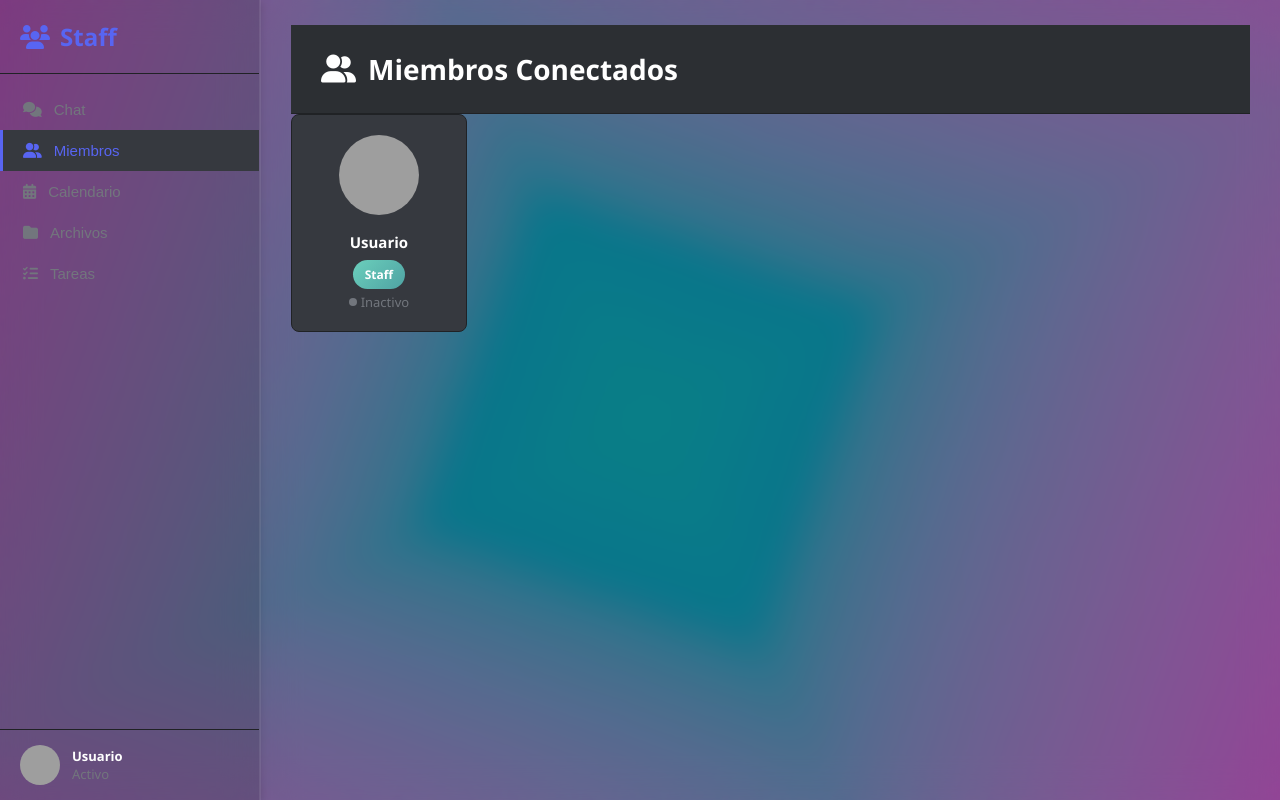
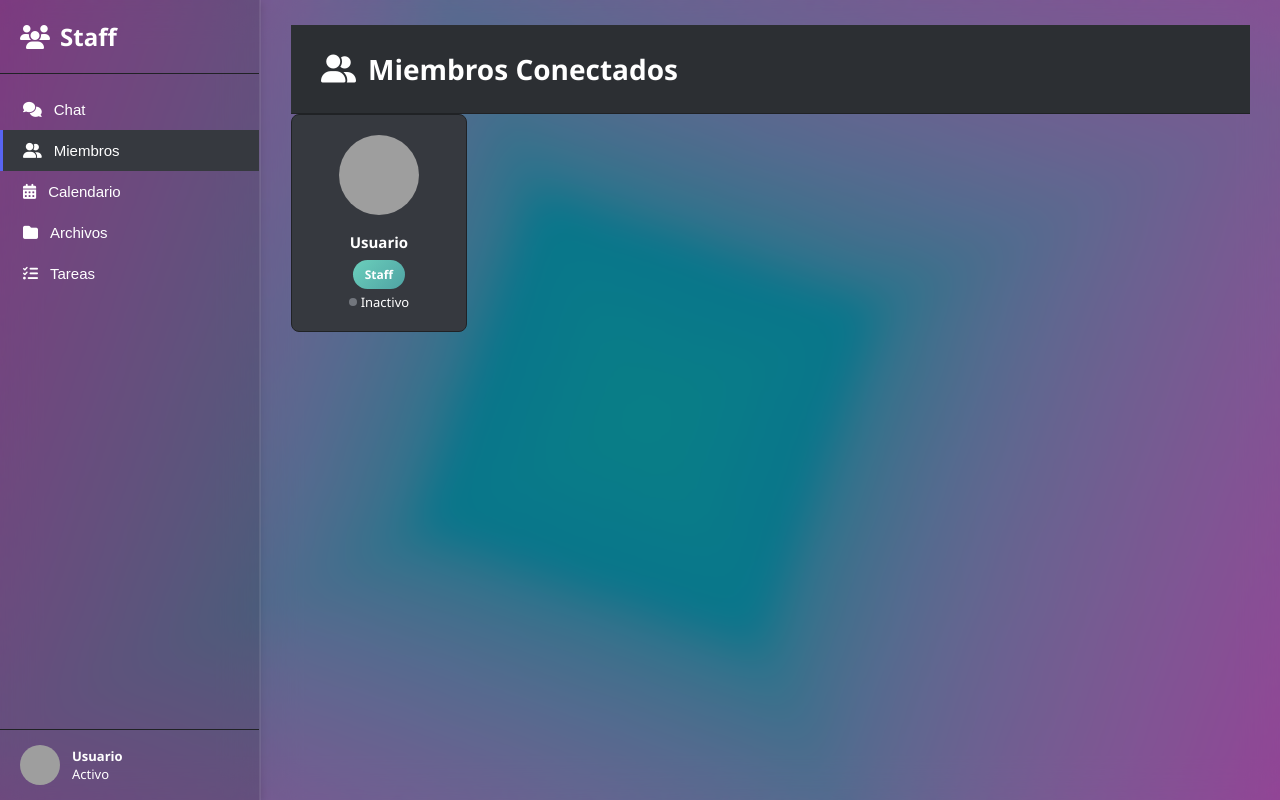
Before and after one commit to Agusrtn/staffapp, a website: page public/dashboard.html in a window 1280 px wide. Both pictures are taken after a click on the button "Miembros". Drawn offline with nearby package versions, Linux system fonts and the light colour scheme; no server answers; grey boxes are pictures that could not be loaded.

Commit message:
Make all text white for better contrast on dark backgrounds

```diff
--- a/public/style.css
+++ b/public/style.css
@@ -59,7 +59,7 @@ body::before {
     display: flex;
     align-items: center;
     gap: 10px;
-    color: var(--primary);
+    color: var(--white);
     border-bottom: 1px solid var(--border-color);
 }
 
@@ -73,7 +73,7 @@ body::before {
 .nav-btn {
     background: none;
     border: none;
-    color: var(--secondary);
+    color: var(--white);
     padding: 12px 20px;
     cursor: pointer;
     text-align: left;
@@ -92,7 +92,7 @@ body::before {
 
 .nav-btn.active {
     background: var(--light-bg);
-    color: var(--primary);
+    color: var(--white);
     border-left-color: var(--primary);
 }
 
@@ -127,7 +127,7 @@ body::before {
 }
 
 .user-status {
-    color: var(--secondary);
+    color: var(--white);
 }
 
 /* MAIN CONTENT */
@@ -254,13 +254,13 @@ body::before {
 
 .message-author {
     font-weight: 600;
-    color: var(--primary);
+    color: var(--white);
     font-size: 14px;
 }
 
 .message-time {
     font-size: 12px;
-    color: var(--secondary);
+    color: var(--white);
 }
 
 .message-text {
@@ -367,7 +367,7 @@ body::before {
 }
 
 .member-status.offline {
-    color: var(--secondary);
+    color: var(--white);
 }
 
 .status-dot {
```
